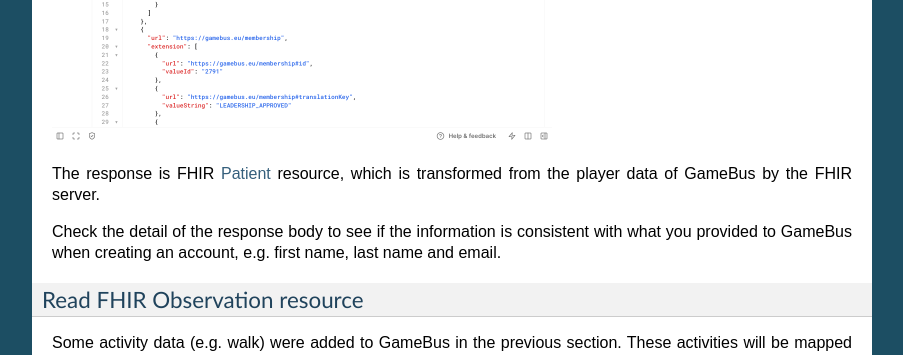
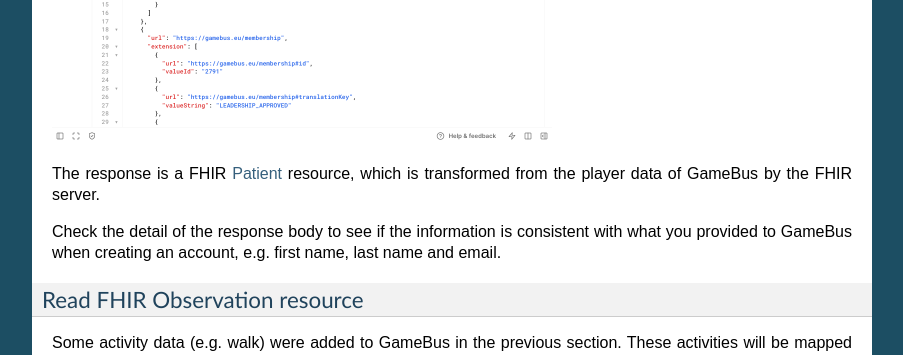
Before and after one commit to nwo-strap/gamebus-fhir-layer, a Sphinx documentation site: the page built from docs/source/tutorial4_fhir_api.rst, in a window 1280 px wide and 900 px high, scrolled down 1949 px. Shown: the part 95-450 px from the top of the window, without its empty margins (198-1101 px from the left). Built offline with Sphinx 7.4.7, drawn with Linux system fonts in a browser that asks for light colours.

```diff
--- a/docs/source/tutorial4_fhir_api.rst
+++ b/docs/source/tutorial4_fhir_api.rst
@@ -75,7 +75,7 @@ Check the screenshot below and follow the steps:
 .. image:: image/fhir_api_patient.png
   :width: 500
 
-The response is FHIR `Patient`_ resource, which is transformed from the
+The response is a FHIR `Patient`_ resource, which is transformed from the
 player data of GameBus by the FHIR server.
 
 Check the detail of the response body to see if the information is consistent with
```
